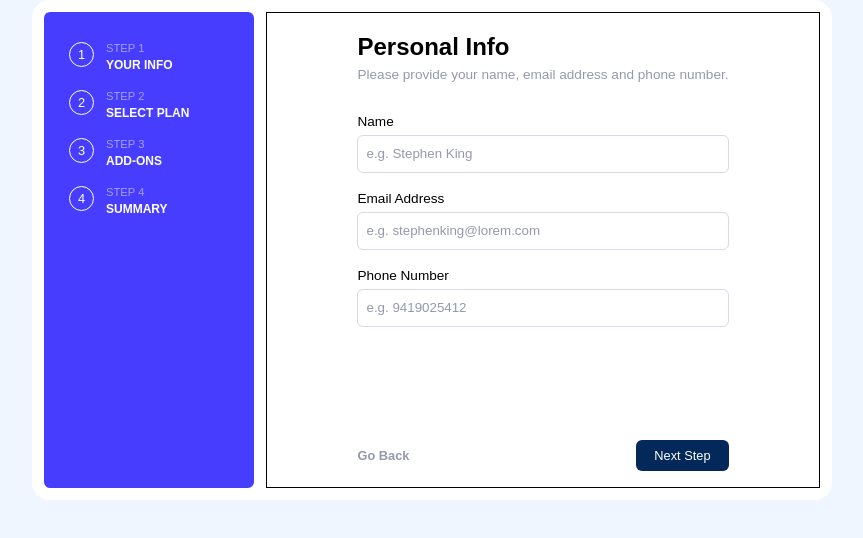
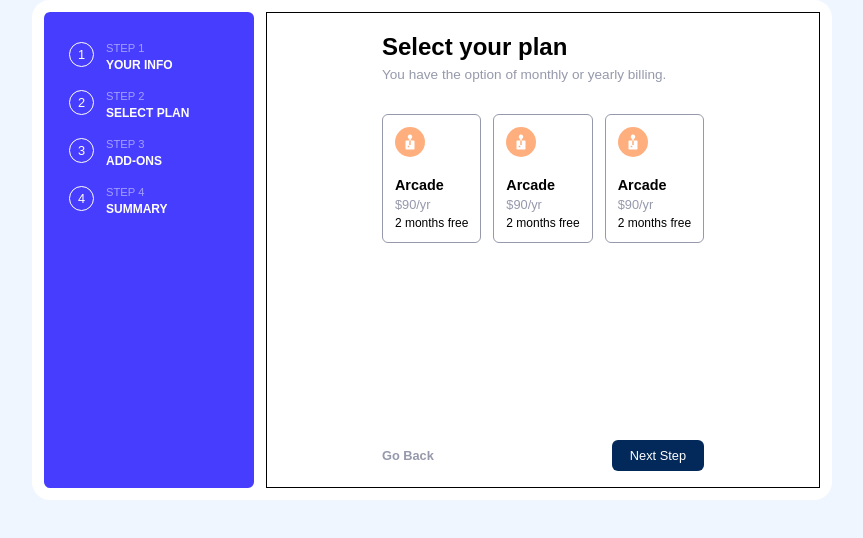
Before and after one commit to eha49/multistep-form, a React (Vite) app: page / in a window 1280 px wide. Shown: the top 538 px of the page, without its empty margins (208-1071 px from the left). Built offline with nearby package versions, Linux system fonts and the light colour scheme.

Commit message:
plan form

```diff
--- a/src/components/FormArea/FormArea.jsx
+++ b/src/components/FormArea/FormArea.jsx
@@ -1,6 +1,7 @@
 import React from "react";
 import styled from "styled-components";
 import PersonalInfoForm from "../PersonalInfoForm/PersonalInfoForm";
+import PlanForm from "../PlanForm/PlanForm";
 import UserInfoProvider from "../UserInfoProvider/UserInfoProvider";
 import { PageContext } from "../PageProvider/PageProvider";
 import { LANDMARK_SEQUENCE } from "../../constant";
@@ -15,7 +16,7 @@ function FormArea() {
             <PersonalInfoForm item={LANDMARK_SEQUENCE[0]} />
           )}
           {LANDMARK_SEQUENCE[1].id === currentPageId && (
-            <p>This is working</p>
+            <PlanForm item={LANDMARK_SEQUENCE[1]} />
           )}
         </InnerWrapper>
       </FromWrapper>
--- a/src/components/GlobalStyles/GlobalStyles.jsx
+++ b/src/components/GlobalStyles/GlobalStyles.jsx
@@ -33,7 +33,7 @@ const GlobalStyles = createGlobalStyle`
         background-color: var(--magnolia);
     }
 
-    body, h1, p, ol, li {
+    body, h1, h2, p, ol, li {
         margin: 0;
         padding: 0;
         border: 0;
--- a/src/components/PageProvider/PageProvider.jsx
+++ b/src/components/PageProvider/PageProvider.jsx
@@ -5,7 +5,7 @@ export const PageContext = React.createContext();
 
 function PageProvider({ children }) {
   const [currentPageId, setCurrentPageId] = React.useState(
-    LANDMARK_SEQUENCE[0].id
+    LANDMARK_SEQUENCE[1].id
   );
   function changePageId(id) {
     setCurrentPageId(id);
--- a/src/components/PersonalInfoForm/PersonalInfoForm.jsx
+++ b/src/components/PersonalInfoForm/PersonalInfoForm.jsx
@@ -67,7 +67,7 @@ function PersonalInfoForm({ item }) {
   );
 }
 
-const Form = styled.form`
+export const Form = styled.form`
   display: flex;
   flex-direction: column;
 `;
@@ -82,7 +82,7 @@ const InputWrapper = styled.div`
   }
 `;
 
-const ButtonWrapper = styled.div`
+export const ButtonWrapper = styled.div`
   margin-top: auto;
   margin-bottom: 16px;
   display: grid;
--- /dev/null
+++ b/src/components/PlanCard/PlanCard.jsx
@@ -0,0 +1,45 @@
+import styled from "styled-components";
+
+function PlanCard() {
+  return (
+    <PlanWrapper>
+      <Icon
+        src="../../../src/assets/images/icon-arcade.svg"
+        alt="a plan icon"
+      />
+      <PlanTitle>Arcade</PlanTitle>
+      <PlanPrice>$90/yr</PlanPrice>
+      <PlanBonus>2 months free</PlanBonus>
+    </PlanWrapper>
+  );
+}
+
+const PlanWrapper = styled.div`
+  border: 1px solid var(--cool-gray);
+  border-radius: 6px;
+  padding: 12px;
+  display: flex;
+  flex-direction: column;
+  gap: 4px;
+`;
+
+const Icon = styled.img`
+  width: 30px;
+  display: block;
+  margin-bottom: 16px;
+`;
+
+const PlanTitle = styled.h2`
+  font-size: 0.9rem;
+`;
+
+const PlanPrice = styled.p`
+  font-size: 0.8rem;
+  color: var(--cool-gray);
+`;
+
+const PlanBonus = styled.p`
+  font-size: 0.75rem;
+`;
+
+export default PlanCard;
--- /dev/null
+++ b/src/components/PlanForm/PlanForm.jsx
@@ -0,0 +1,38 @@
+import React from "react";
+import styled from "styled-components";
+import FormTitle from "../FormTitle/FormTitle";
+import FormDescription from "../FormDescription/FormDescription";
+import PlanCard from "../PlanCard/PlanCard";
+import { Button, LinkButton } from "../Button/Button";
+import {
+  Form,
+  ButtonWrapper,
+} from "../PersonalInfoForm/PersonalInfoForm";
+
+function PlanForm({ item }) {
+  return (
+    <Form action="#">
+      <FormTitle>Select your plan</FormTitle>
+      <FormDescription>
+        You have the option of monthly or yearly billing.
+      </FormDescription>
+      <PlanCardsWrapper>
+        <PlanCard />
+        <PlanCard />
+        <PlanCard />
+      </PlanCardsWrapper>
+      <ButtonWrapper>
+        <LinkButton data-back={item.id}>Go Back</LinkButton>
+        <Button data-next={item.id}>Next Step</Button>
+      </ButtonWrapper>
+    </Form>
+  );
+}
+
+const PlanCardsWrapper = styled.div`
+  display: flex;
+  margin-top: 32px;
+  gap: 12px;
+`;
+
+export default PlanForm;
```
